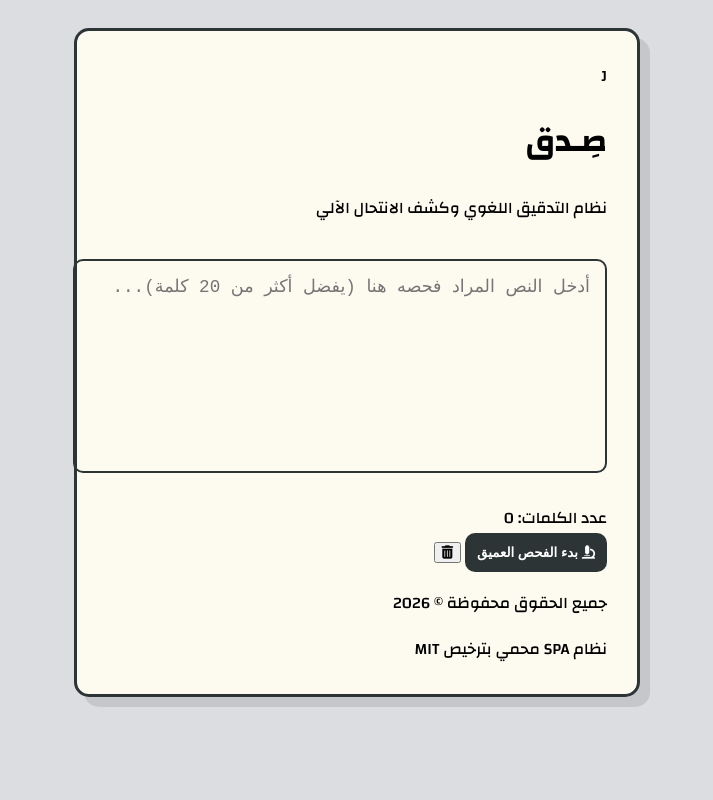
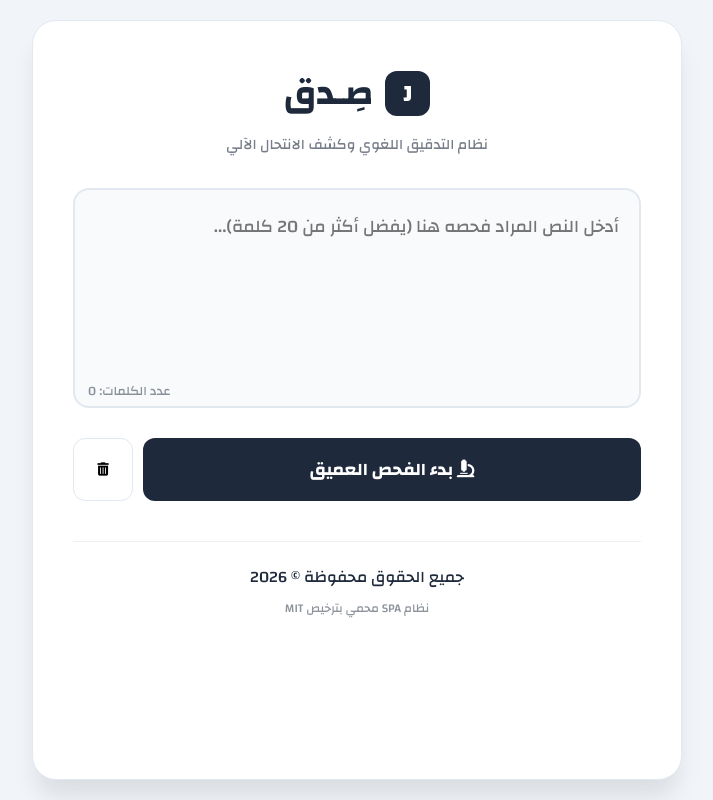
Before and after one commit to 515G/Web, a plain HTML site: page index.html in a window 1280 px wide. Shown: the whole page, without its empty margins (283-996 px from the left). Drawn offline with Linux system fonts and the light colour scheme.

Commit message:
Update style.css

```diff
--- a/style.css
+++ b/style.css
@@ -1,33 +1,62 @@
 :root {
-    --pencil: #2d3436;
-    --paper: #fdfaf0;
-    --primary: #10b981;
+    --accent: #10b981; /* أخضر للنجاح */
+    --danger: #ef4444; /* أحمر للخطر */
+    --dark: #1e293b;
+    --paper: #ffffff;
+    --bg: #f1f5f9;
 }
 
-body { background: #dcdde1; display: flex; justify-content: center; padding: 20px; font-family: 'Changa', sans-serif; }
+* { margin: 0; padding: 0; box-sizing: border-box; font-family: 'Changa', sans-serif; }
+
+body { background: var(--bg); color: var(--dark); display: flex; justify-content: center; min-height: 100vh; padding: 20px; }
 
 .app-container {
-    width: 100%; max-width: 500px; background: var(--paper);
-    padding: 30px; border: 3px solid var(--pencil);
-    border-radius: 15px; box-shadow: 10px 10px 0px rgba(0,0,0,0.1);
+    width: 100%; max-width: 650px; background: var(--paper);
+    border-radius: 24px; padding: 40px; box-shadow: 0 20px 25px -5px rgba(0,0,0,0.1);
+    border: 1px solid #e2e8f0;
 }
 
+/* الهيدر والشعار */
+header { text-align: center; margin-bottom: 30px; }
+.brand { display: flex; align-items: center; justify-content: center; gap: 12px; }
+.logo-icon { background: var(--dark); color: white; width: 45px; height: 45px; display: flex; align-items: center; justify-content: center; border-radius: 12px; font-weight: bold; font-size: 1.5rem; }
+h1 { font-size: 2.2rem; color: var(--dark); }
+.tagline { opacity: 0.6; font-size: 0.9rem; margin-top: 5px; }
+
+/* منطقة الإدخال */
+.input-wrapper { position: relative; margin-bottom: 20px; }
 textarea {
-    width: 100%; height: 180px; margin: 20px 0; padding: 15px;
-    border: 2px solid var(--pencil); border-radius: 10px; background: transparent;
-    font-size: 1.1rem; outline: none; resize: none;
+    width: 100%; height: 220px; padding: 20px; border-radius: 16px;
+    border: 2px solid #e2e8f0; background: #f8fafc; font-size: 1.1rem;
+    resize: none; outline: none; transition: 0.3s;
 }
+textarea:focus { border-color: var(--dark); background: white; }
+.word-count { position: absolute; bottom: 15px; left: 15px; font-size: 0.8rem; opacity: 0.5; }
 
-.action-area { display: flex; gap: 10px; }
-#scan-btn { flex: 4; padding: 12px; background: var(--pencil); color: white; border: none; border-radius: 10px; cursor: pointer; font-weight: bold; }
-.clear-btn { flex: 1; background: transparent; border: 1px solid var(--pencil); border-radius: 10px; cursor: pointer; }
+/* الأزرار */
+.control-panel { display: flex; gap: 10px; }
+#scan-btn { flex: 1; padding: 15px; border-radius: 12px; border: none; background: var(--dark); color: white; font-weight: bold; cursor: pointer; font-size: 1.1rem; transition: 0.3s; }
+#scan-btn:hover { transform: translateY(-2px); box-shadow: 0 10px 15px rgba(0,0,0,0.1); }
+.btn-secondary { width: 60px; border-radius: 12px; border: 1px solid #e2e8f0; background: white; cursor: pointer; transition: 0.2s; }
 
-.result-card { margin-top: 30px; padding: 20px; border-top: 2px dashed var(--pencil); text-align: center; }
-.score-display { margin-bottom: 15px; }
+/* كرت النتائج */
+.result-card {
+    margin-top: 30px; padding: 25px; border-radius: 16px;
+    background: #f8fafc; border: 1px solid #e2e8f0; animation: fadeIn 0.5s ease;
+}
+.result-header { display: flex; justify-content: space-between; margin-bottom: 20px; font-size: 0.9rem; font-weight: bold; }
+.badge { background: #e2e8f0; padding: 4px 12px; border-radius: 20px; }
 
-/* تنسيق النسبة المئوية */
-#percentage-text { font-size: 3.5rem; font-weight: bold; display: block; color: var(--primary); }
-#result-title { font-size: 1.3rem; font-weight: bold; margin-top: 5px; }
+.score-section { display: flex; align-items: center; gap: 25px; margin-bottom: 20px; }
+.score-circle { text-align: center; border-right: 2px solid #e2e8f0; padding-right: 25px; }
+#percentage-text { font-size: 3rem; font-weight: 800; line-height: 1; }
+
+.progress-container { width: 100%; height: 8px; background: #e2e8f0; border-radius: 10px; overflow: hidden; }
+.progress-fill { height: 100%; width: 0%; transition: width 1s ease; }
 
 .hidden { display: none; }
-.rights-section { margin-top: 40px; text-align: center; font-size: 0.8rem; opacity: 0.7; }
+@keyframes fadeIn { from { opacity: 0; transform: translateY(10px); } to { opacity: 1; transform: translateY(0); } }
+
+footer { margin-top: 40px; border-top: 1px solid #eee; padding-top: 20px; text-align: center; }
+.owner { color: var(--dark); margin: 5px 0; }
+.tech-stack { font-size: 0.75rem; opacity: 0.5; }
```
